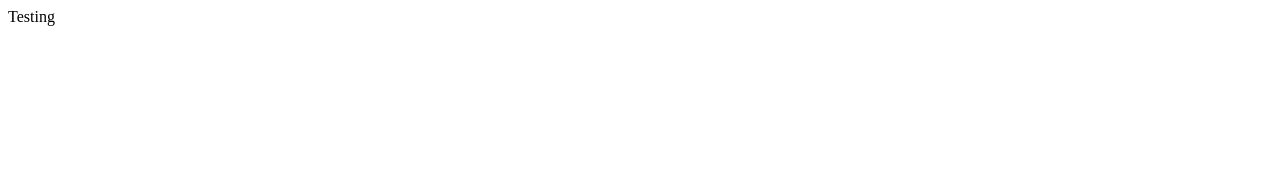
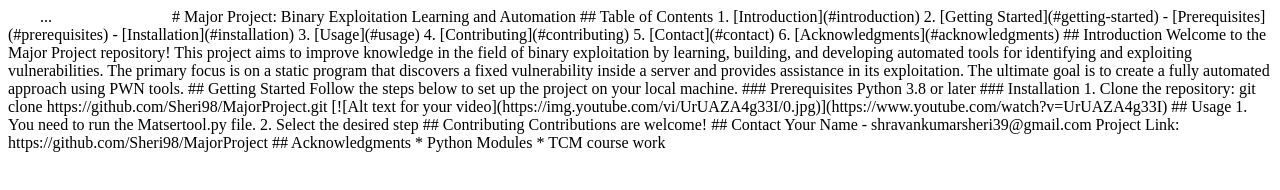
Before and after one commit to Sheri98/MajorProject, a plain HTML site: page index.html in a window 1280 px wide. Drawn offline with Linux system fonts and the light colour scheme.

Commit message:
Update index.html

```diff
--- a/index.html
+++ b/index.html
@@ -1 +1,61 @@
-Testing
+<html>
+    <head>...</head>
+
+    <body>
+        <md-block>
+            # Major Project: Binary Exploitation Learning and Automation
+
+            ## Table of Contents
+
+            1. [Introduction](#introduction)
+            2. [Getting Started](#getting-started)
+               - [Prerequisites](#prerequisites)
+               - [Installation](#installation)
+            3. [Usage](#usage)
+            4. [Contributing](#contributing)
+            5. [Contact](#contact)
+            6. [Acknowledgments](#acknowledgments)
+
+            ## Introduction
+
+            Welcome to the Major Project repository! This project aims to improve knowledge in the field of binary exploitation by learning, building, and developing automated tools for identifying and exploiting vulnerabilities. The primary focus is on a static program that discovers a fixed vulnerability inside a server and provides assistance in its exploitation. The ultimate goal is to create a fully automated approach using PWN tools.
+
+            ## Getting Started
+
+            Follow the steps below to set up the project on your local machine.
+
+            ### Prerequisites
+            Python 3.8 or later
+
+            ### Installation
+
+            1. Clone the repository:
+            git clone https://github.com/Sheri98/MajorProject.git
+
+            [![Alt text for your video](https://img.youtube.com/vi/UrUAZA4g33I/0.jpg)](https://www.youtube.com/watch?v=UrUAZA4g33I)
+
+
+            ## Usage
+
+            1. You need to run the Matsertool.py file.
+            2. Select the desired step
+
+            ## Contributing
+
+            Contributions are welcome!
+
+
+            ## Contact
+
+            Your Name - shravankumarsheri39@gmail.com
+
+            Project Link: https://github.com/Sheri98/MajorProject
+
+            ## Acknowledgments
+
+            * Python Modules
+            * TCM course work
+
+        </md-block>
+    </body>
+</html>
```
